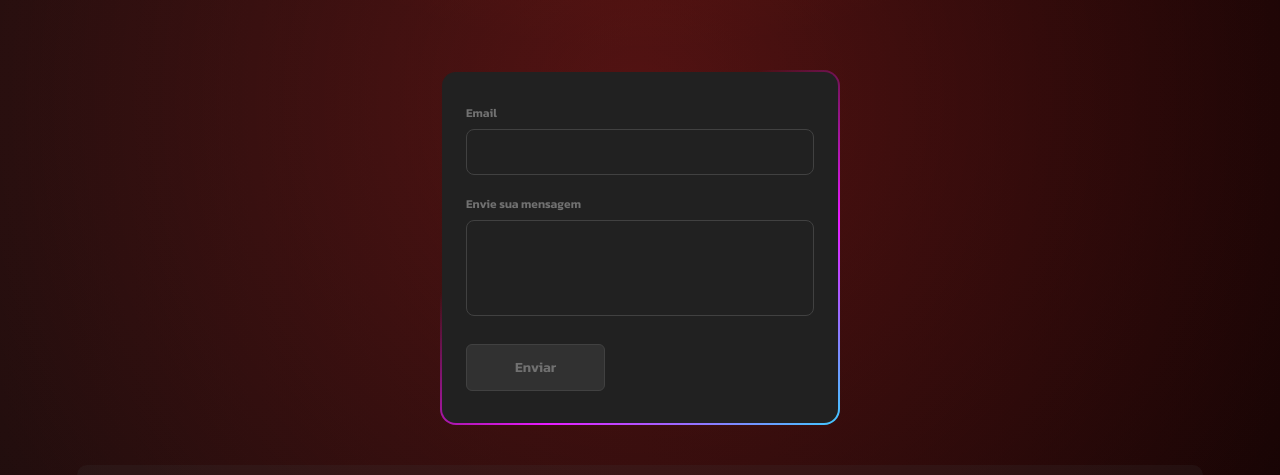
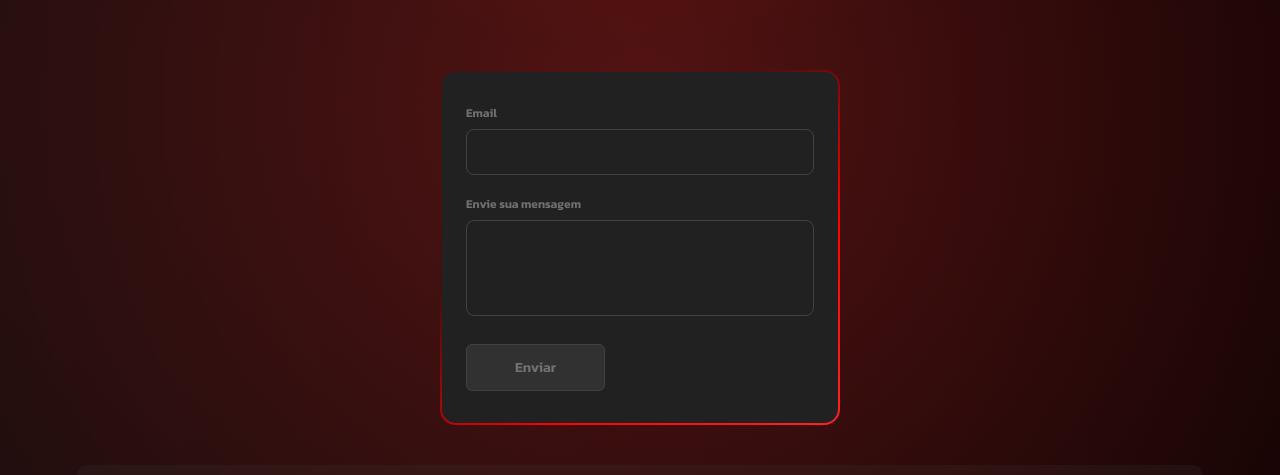
Before and after one commit to Daniel-Possamai/myLandPagePrincipal, a React (Create React App) app: page / in a window 1280 px wide. Shown: the part 1930-2405 px from the top of the page. Built offline with nearby package versions, Linux system fonts and the light colour scheme; a web font is replaced by a local one.

Commit message:
atualizado cores do formulario

```diff
--- a/src/components/formulario/formulario.scss
+++ b/src/components/formulario/formulario.scss
@@ -8,7 +8,7 @@
 .form-container {
     width: 400px;
     background: linear-gradient(#212121, #212121) padding-box,
-                linear-gradient(145deg, transparent 35%,#e81cff, #40c9ff) border-box;
+                linear-gradient(145deg, transparent 35%,#ff0000, #f82626) border-box;
     border: 2px solid transparent;
     padding: 32px 24px;
     font-size: 14px;
@@ -73,12 +73,12 @@
 
   .form-container .form-group input:focus {
     outline: none;
-    border-color: #e81cff;
+    border-color: #ff0000;
   }
 
   .form-container .form-group textarea:focus {
     outline: none;
-    border-color: #e81cff;
+    border-color: #ff0000;
   }
 
   .form-container .form-submit-btn {
```
